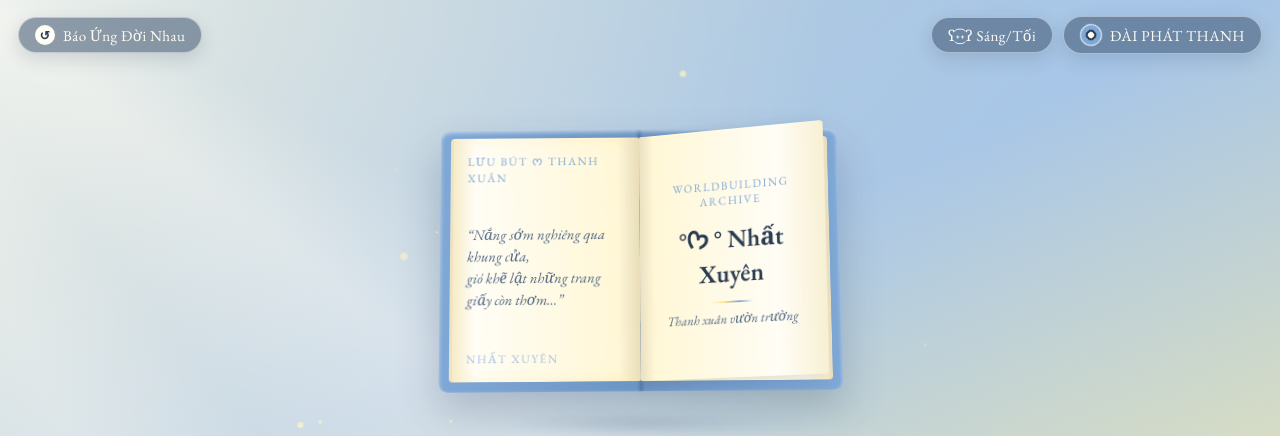
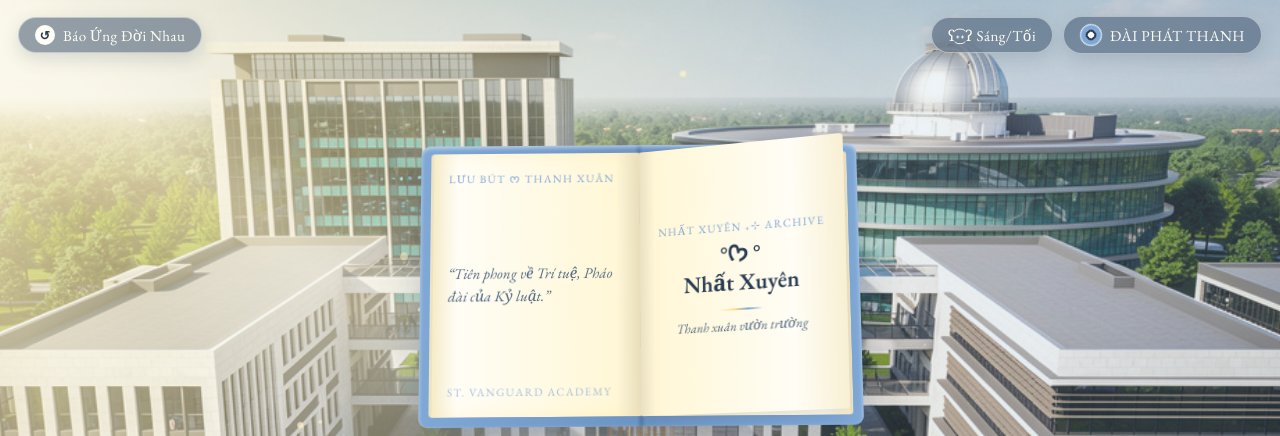
Before and after one commit to vennelwyn-del/-Nhat-Xuyen-, a plain HTML site: page index.html in a window 1280 px wide. Shown: the top 436 px of the page. Drawn offline with nearby package versions, Linux system fonts and the light colour scheme.

Commit message:
cap nhat update

```diff
--- a/index.html
+++ b/index.html
@@ -13,7 +13,7 @@
   <style>
     :root {
       /* === 1. DÁN LINK ẢNH BACKGROUND GIAO DIỆN 1 VÀO ĐÂY === */
-      --intro-bg-image: url('');
+      --intro-bg-image: url('./assets/nhatxuyen1.png');
 
       /* === 2. BẢNG MÀU CHỦ ĐẠO === */
       --buttercup-sky:  #FFF2B2;
@@ -39,6 +39,11 @@
       color: var(--ink-dark);
       background-color: var(--cloud-puff);
       overflow-x: hidden;
+    }
+
+    body.intro-locked {
+      height: 100vh;
+      overflow: hidden;
     }
 
     /* =========================================================
@@ -76,7 +81,7 @@
         linear-gradient(155deg, #1B2838 0%, #2B4059 48%, #47668B 85%, #6A89AD 100%);
     }
     body.night-mode .bg-soft-veil {
-      background: linear-gradient(135deg, rgba(22, 34, 50, 0.58) 0%, rgba(36, 54, 77, 0.48) 100%);
+      background: linear-gradient(135deg, rgba(18, 28, 44, 0.68) 0%, rgba(30, 48, 70, 0.56) 100%);
     }
     body.night-mode .hero-quote {
       color: #FFFDF5;
@@ -84,8 +89,8 @@
     }
     body.night-mode .hero-spacing-title,
     body.night-mode .touch-caption {
-      color: rgba(255, 247, 214, 0.9);
-      text-shadow: 0 1px 10px rgba(0, 0, 0, 0.35);
+      color: rgba(255, 247, 214, 0.92);
+      text-shadow: 0 1px 10px rgba(0, 0, 0, 0.4);
     }
 
     .bg-soft-veil {
@@ -149,7 +154,7 @@
       100% { transform: translate(35px, -70px) scale(1.1); opacity: 0; }
     }
 
-    /* === CÁC FORM NHỎ Ở GÓC TRÊN (NA NÁ BÁO ỨNG ĐỜI NHAU) === */
+    /* === CÁC FORM NHỎ Ở GÓC TRÊN === */
     .corner-bar {
       position: absolute;
       top: 16px;
@@ -204,7 +209,7 @@
       font-weight: 700;
     }
 
-    /* Đĩa nhạc nhỏ trên nút Radio */
+    /* Đĩa nhạc nhỏ trên nút Đài phát thanh */
     .radio-disc {
       width: 22px;
       height: 22px;
@@ -212,6 +217,7 @@
       background: radial-gradient(circle, #FFFDF5 0 22%, #2A3C52 24% 36%, #7FA8D6 38% 100%);
       border: 1px solid rgba(255, 255, 255, 0.75);
       display: inline-block;
+      flex-shrink: 0;
     }
     .radio-disc.spinning {
       animation: discSpin 3.6s linear infinite;
@@ -245,8 +251,8 @@
       justify-content: space-between;
       align-items: center;
       margin-bottom: 10px;
-      font-size: 0.95rem;
-      letter-spacing: 0.08em;
+      font-size: 0.92rem;
+      letter-spacing: 0.06em;
     }
     .radio-close {
       background: transparent;
@@ -301,7 +307,7 @@
     }
 
     .book-shadow {
-      width: min(64vw, 350px);
+      width: min(64vw, 370px);
       height: 20px;
       margin-top: 18px;
       border-radius: 50%;
@@ -342,8 +348,8 @@
     /* Cuốn sách mở 3D */
     .open-book {
       position: relative;
-      width: min(76vw, 400px);
-      height: min(50vw, 265px);
+      width: min(84vw, 440px);
+      height: min(54vw, 285px);
       display: flex;
       transform-style: preserve-3d;
       background: linear-gradient(90deg, var(--morning-breeze) 0%, #6D95C4 49%, #557BA8 50%, #6D95C4 51%, var(--morning-breeze) 100%);
@@ -369,7 +375,7 @@
       border-bottom-right-radius: 2px;
       background: linear-gradient(90deg, #F6EED0 0%, var(--paper-light) 12%, var(--cloud-puff) 88%, #E7DEC0 100%);
       border-left: 3px solid #EDE3C3;
-      padding: 16px 14px;
+      padding: 18px 15px;
       display: flex;
       flex-direction: column;
       justify-content: space-between;
@@ -381,17 +387,19 @@
       border-bottom-left-radius: 2px;
       background: linear-gradient(270deg, #F6EED0 0%, var(--paper-light) 12%, var(--cloud-puff) 88%, #E7DEC0 100%);
       border-right: 3px solid #EDE3C3;
-      padding: 16px 14px;
+      padding: 18px 14px;
       display: flex;
       flex-direction: column;
       justify-content: center;
       align-items: center;
+      text-align: center;
     }
 
     .flutter-page {
       position: absolute;
       top: 8px;
       right: 10px;
+      z-index: 2;
       width: calc(50% - 10px);
       height: calc(100% - 18px);
       transform-origin: left center;
@@ -399,11 +407,12 @@
       background: linear-gradient(270deg, #F8F0D4 0%, var(--paper-light) 25%, var(--cloud-puff) 92%, #EAE0C2 100%);
       border-radius: 2px 4px 4px 2px;
       box-shadow: -4px 4px 14px rgba(42, 60, 82, 0.14);
-      padding: 16px 14px;
+      padding: 18px 14px;
       display: flex;
       flex-direction: column;
       justify-content: center;
       align-items: center;
+      text-align: center;
       animation: pageBreeze 3.6s ease-in-out infinite;
       transition: transform 0.78s cubic-bezier(0.45, 0.05, 0.55, 0.95);
     }
@@ -419,22 +428,24 @@
     }
 
     .book-tag {
-      font-size: clamp(0.58rem, 1.5vw, 0.72rem);
-      letter-spacing: 0.14em;
+      font-size: clamp(0.56rem, 1.4vw, 0.7rem);
+      letter-spacing: 0.12em;
       text-transform: uppercase;
       color: var(--morning-breeze);
     }
     .book-quote {
       font-style: italic;
-      font-size: clamp(0.75rem, 1.9vw, 0.92rem);
+      font-size: clamp(0.75rem, 1.9vw, 0.94rem);
       color: var(--ink-muted);
       line-height: 1.5;
     }
     .book-title-cover {
-      font-size: clamp(1.1rem, 3vw, 1.55rem);
+      font-size: clamp(1rem, 2.7vw, 1.42rem);
       font-weight: 600;
       color: var(--ink-dark);
-      margin: 4px 0 6px;
+      margin: 6px 0;
+      line-height: 1.25;
+      word-break: break-word;
     }
     .book-ornament {
       width: 44px;
@@ -448,9 +459,9 @@
       font-style: italic;
     }
 
-    /* === FORM CHỮ & NÚT BÊN DƯỚI SÁCH (NA NÁ BÁO ỨNG ĐỜI NHAU) === */
+    /* === FORM CHỮ & NÚT BÊN DƯỚI SÁCH === */
     .hero-text-group {
-      margin-top: 10px;
+      margin-top: 12px;
       display: flex;
       flex-direction: column;
       align-items: center;
@@ -460,7 +471,7 @@
     .hero-quote {
       font-style: italic;
       font-weight: 600;
-      font-size: clamp(1.45rem, 3.6vw, 2.35rem);
+      font-size: clamp(1.38rem, 3.4vw, 2.2rem);
       line-height: 1.3;
       color: var(--ink-dark);
       margin: 0 0 10px;
@@ -567,12 +578,12 @@
 
     @media (max-width: 600px) {
       .corner-bar { top: 12px; left: 12px; right: 12px; }
-      .glass-pill { padding: 6px 11px; font-size: 0.82rem; }
+      .glass-pill { padding: 6px 11px; font-size: 0.8rem; }
       .touch-caption { letter-spacing: 0.22em; text-indent: 0.22em; font-size: 0.68rem; }
     }
   </style>
 </head>
-<body>
+<body class="intro-locked">
 
   <!-- GIAO DIỆN 1 -->
   <div id="intro-stage" aria-label="Bìa mở đầu">
@@ -595,7 +606,7 @@
         </button>
         <button type="button" class="glass-pill" id="btnRadioToggle">
           <span class="radio-disc spinning" id="radioDisc"></span>
-          <span> ĐÀI PHÁT THANH </span>
+          <span>ĐÀI PHÁT THANH</span>
         </button>
       </div>
     </div>
@@ -603,11 +614,10 @@
     <!-- Hộp Radio nhỏ thả xuống -->
     <div class="radio-popover" id="radioPopover">
       <div class="radio-head">
-        <span> 𓆩❤︎𓆪 ĐÀI PHÁT THANH NHẤT XUYÊN </span>
+        <span>𓆩❤︎𓆪 ĐÀI PHÁT THANH NHẤT XUYÊN</span>
         <button type="button" class="radio-close" id="btnRadioClose">&times;</button>
       </div>
       <div class="radio-embed-wrap">
-        <!-- Thay ID bài Spotify khác vào đoạn track/... nếu muốn đổi nhạc -->
         <iframe
           src="https://open.spotify.com/embed/track/21qg0IBZf8R12qHd9A3AA4?utm_source=generator&theme=0"
           allow="autoplay; clipboard-write; encrypted-media; fullscreen; picture-in-picture"
@@ -623,24 +633,23 @@
           <div class="book-float">
             <div class="open-book">
               <div class="book-half book-left">
-                <div class="book-tag"> Lưu bút ᰔ Thanh xuân</div>
+                <div class="book-tag">Lưu bút ᰔ Thanh xuân</div>
                 <div class="book-quote">
-                  “Nắng sớm nghiêng qua khung cửa,<br />
-                  gió khẽ lật những trang giấy còn thơm…”
+                  “Tiên phong về Trí tuệ, Pháo đài của Kỷ luật.”
                 </div>
-                <div class="book-tag" style="opacity:0.7;">Nhất Xuyên</div>
+                <div class="book-tag" style="opacity:0.7;">ST. VANGUARD ACADEMY</div>
               </div>
 
               <div class="book-half book-right">
-                <div class="book-tag">Worldbuild</div>
-                <div class="book-title-cover"> જ⁀➴ ♡ Nhất Xuyên ‿✶ </div>
+                <div class="book-tag">ST. VANGUARD ACADEMY</div>
+                <div class="book-title-cover">જ⁀➴ ♡<br />Nhất Xuyên ‿✶</div>
                 <div class="book-ornament"></div>
-                <div class="book-sub"> ╰☜ Đang mở trang đầu tiên...</div>
+                <div class="book-sub">╰☜ Đang mở trang đầu tiên...</div>
               </div>
 
               <div class="flutter-page">
-                <div class="book-tag">Worldbuilding Archive</div>
-                <div class="book-title-cover"> °ᡣ𐭩 ° Nhất Xuyên </div>
+                <div class="book-tag">Nhất Xuyên ₊⊹ Archive</div>
+                <div class="book-title-cover">°ᡣ𐭩 °<br />Nhất Xuyên</div>
                 <div class="book-ornament"></div>
                 <div class="book-sub">Thanh xuân vườn trường</div>
               </div>
@@ -651,7 +660,7 @@
       </div>
 
       <div class="hero-text-group">
-        <h1 class="hero-quote">“Thanh xuân là cuốn sách mở giữa buổi sáng đầy nắng.”</h1>
+        <h1 class="hero-quote">“Tiên phong về Trí tuệ, Pháo đài của Kỷ luật.”</h1>
         <div class="hero-spacing-title">N H Ấ T &nbsp; X U Y Ê N</div>
         <button type="button" class="btn-enter-world" id="btnEnterWorld">
           <span>༄</span>
@@ -675,7 +684,18 @@
   </div>
 
   <script>
-    // 1. Tạo hạt nắng bay nhẹ
+    // 1. Khai báo các phần tử trước
+    const introStage   = document.getElementById('intro-stage');
+    const centerStack  = document.getElementById('center-stack');
+    const bookTrigger  = document.getElementById('book-trigger');
+    const bookTilt     = document.getElementById('bookTilt');
+    const btnEnter     = document.getElementById('btnEnterWorld');
+    const touchCaption = document.getElementById('touchCaption');
+    const worldPage    = document.getElementById('world-page');
+    const radioPopover = document.getElementById('radioPopover');
+    let isTransitioning = false;
+
+    // 2. Tạo hạt nắng bay nhẹ
     (function createDust() {
       const layer = document.getElementById('dust-layer');
       for (let i = 0; i < 24; i++) {
@@ -692,8 +712,7 @@
       }
     })();
 
-    // 2. Nghiêng cuốn sách 3D nhẹ theo chuột (giống card bên Báo Ứng)
-    const bookTilt = document.getElementById('bookTilt');
+    // 3. Nghiêng cuốn sách 3D nhẹ theo chuột
     window.addEventListener('mousemove', (e) => {
       if (introStage.classList.contains('is-hidden')) return;
       const x = (e.clientX / window.innerWidth) * 2 - 1;
@@ -701,12 +720,11 @@
       bookTilt.style.transform = 'rotateY(' + (x * 8) + 'deg) rotateX(' + (-y * 8) + 'deg)';
     });
 
-    // 3. Nút Sáng/Tối & Radio
+    // 4. Nút Sáng/Tối & Đài phát thanh
     document.getElementById('btnThemeToggle').addEventListener('click', () => {
       document.body.classList.toggle('night-mode');
     });
 
-    const radioPopover = document.getElementById('radioPopover');
     document.getElementById('btnRadioToggle').addEventListener('click', () => {
       radioPopover.classList.toggle('open');
     });
@@ -714,15 +732,7 @@
       radioPopover.classList.remove('open');
     });
 
-    // 4. Hiệu ứng Rung nhẹ -> Lật mở Zoom to -> Chuyển sang Giao diện 2
-    const introStage   = document.getElementById('intro-stage');
-    const centerStack  = document.getElementById('center-stack');
-    const bookTrigger  = document.getElementById('book-trigger');
-    const btnEnter     = document.getElementById('btnEnterWorld');
-    const touchCaption = document.getElementById('touchCaption');
-    const worldPage    = document.getElementById('world-page');
-    let isTransitioning = false;
-
+    // 5. Hiệu ứng Rung nhẹ -> Lật mở Zoom to -> Chuyển sang Giao diện 2
     function openBookSequence() {
       if (isTransitioning) return;
       isTransitioning = true;
@@ -736,6 +746,7 @@
 
         setTimeout(() => {
           introStage.classList.add('is-hidden');
+          document.body.classList.remove('intro-locked');
           worldPage.classList.add('is-visible');
           isTransitioning = false;
         }, 620);
@@ -745,6 +756,7 @@
     function reopenBook() {
       worldPage.classList.remove('is-visible');
       centerStack.classList.remove('is-opening', 'is-shaking');
+      document.body.classList.add('intro-locked');
       introStage.classList.remove('is-hidden');
     }
 
```
